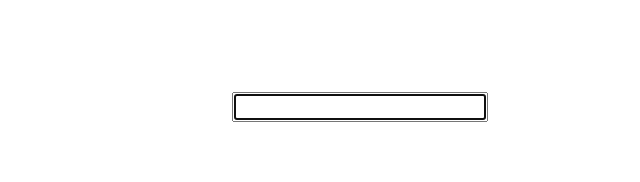
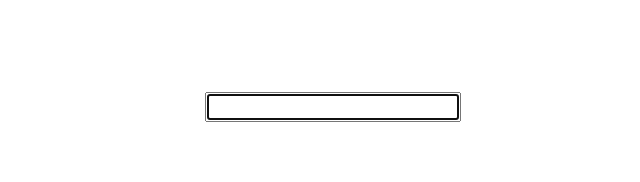
Before and after one commit to daratyoon/dictionary-react, a React (Create React App) app: page / in a window 1280 px wide. Shown: the top 182 px of the page, without its empty margins (430-1070 px from the left). Built offline with nearby package versions, Linux system fonts and the light colour scheme.

Commit message:
Styled text display

```diff
--- a/src/Dictionary.css
+++ b/src/Dictionary.css
@@ -3,5 +3,5 @@
 }
 
 .Dictionary form {
-  margin: 92px 580px;
+  margin: 92px 553px;
 }
--- a/src/Results.css
+++ b/src/Results.css
@@ -2,4 +2,5 @@
   text-align: center;
   margin-top: -5%;
   text-transform: capitalize;
+  color: rgb(216, 4, 107);
 }
```
